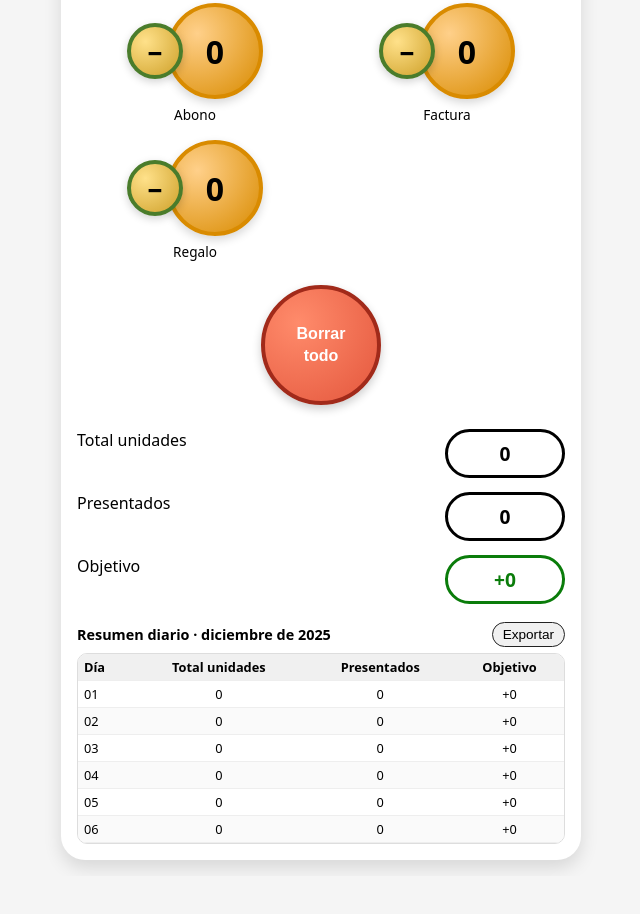
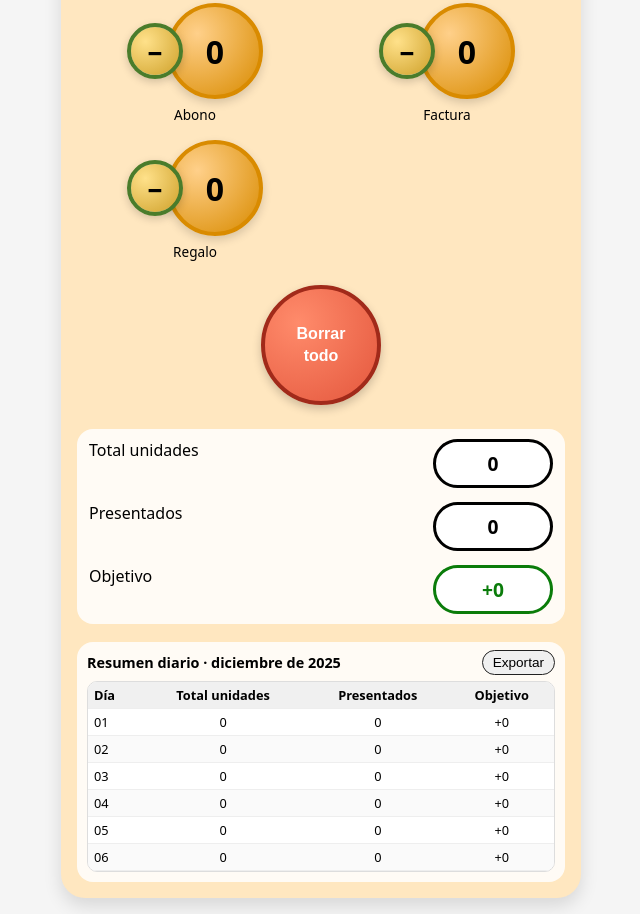
Before and after one commit to tomalic/ContadorSeguros1, a plain HTML site: page index.html in a window 1280 px wide. Shown: the part 693-1607 px from the top of the page, without its empty margins (319-959 px from the left). Before the commit the page ends 1569 px from the top, so only its background shows below. Drawn offline with Linux system fonts and the light colour scheme.

Commit message:
Add files via upload

```diff
--- a/index.html
+++ b/index.html
@@ -17,6 +17,11 @@
       --amarillo-oscuro: #cfa12a;
       --rojo: #e4573d;
       --gris-fondo: #f5f5f5;
+
+      /* colores fondo según objetivo */
+      --fondo-verde:   #d8f5d1; /* objetivo > 3 */
+      --fondo-naranja: #ffe7c0; /* 0 a 3 */
+      --fondo-rosado:  #ffd6d6; /* ≤ 0 */
     }
 
     * { box-sizing: border-box; }
@@ -33,10 +38,11 @@
     .app {
       width: 100%;
       max-width: 520px;
-      background: #fff;
+      background: var(--fondo-verde); /* valor por defecto, luego JS lo actualiza */
       border-radius: 24px;
       padding: 16px;
       box-shadow: 0 8px 18px rgba(0,0,0,0.12);
+      transition: background-color 0.25s ease;
     }
 
     .title {
@@ -47,6 +53,7 @@
       border: 3px solid black;
       border-radius: 999px;
       padding: 10px;
+      background: #fff;
     }
 
     /* ---- BOTÓN PRINCIPAL PRESENTADO ---- */
@@ -79,6 +86,7 @@
       margin-right: -18px;
       z-index: 1;
       transition: transform 0.1s ease;
+      background-clip: padding-box;
     }
 
     .minus-btn:active { transform: scale(0.95); }
@@ -148,6 +156,7 @@
       z-index: 1;
       box-shadow: 0 3px 8px rgba(0,0,0,0.18);
       transition: transform 0.1s ease;
+      background-clip: padding-box;
     }
 
     .small-minus:active { transform: scale(0.95); }
@@ -210,6 +219,9 @@
       flex-direction: column;
       gap: 14px;
       margin-bottom: 18px;
+      background: #ffffffd8;
+      border-radius: 16px;
+      padding: 10px 12px;
     }
 
     .total-row {
@@ -226,6 +238,7 @@
       font-weight: 700;
       border-radius: 999px;
       border: 3px solid black;
+      background: #fff;
     }
 
     #objetivo-box.ok { color: #0a7c0a; border-color: #0a7c0a; }
@@ -234,6 +247,9 @@
     /* ---- RESUMEN DIARIO ---- */
     .daily-section {
       margin-top: 8px;
+      background: #ffffffd8;
+      border-radius: 16px;
+      padding: 8px 10px 10px;
     }
 
     .daily-header {
@@ -245,9 +261,7 @@
       font-weight: 600;
     }
 
-    .month-label {
-      font-weight: 600;
-    }
+    .month-label { font-weight: 600; }
 
     .export-btn {
       border-radius: 999px;
@@ -263,6 +277,7 @@
       overflow: auto;
       border-radius: 10px;
       border: 1px solid #ddd;
+      background: #fff;
     }
 
     table.daily-table {
@@ -406,8 +421,7 @@ let state = { counts: {}, monthId: "", daily: {} };
 /* ---------- FECHAS ---------- */
 
 function todayDate() {
-  const d = new Date();
-  return d;
+  return new Date();
 }
 
 function formatDateKey(d) {
@@ -465,7 +479,6 @@ function loadState() {
       initStateForCurrentMonth();
       return;
     }
-    // Mes actual: recuperamos asegurando claves
     state.monthId = parsed.monthId;
     state.counts  = { ...emptyCounts(), ...(parsed.counts || {}) };
     state.daily   = parsed.daily || {};
@@ -505,6 +518,21 @@ function computeTotalsFromCounts(countsObj) {
 
 function computeMonthlyTotals() {
   return computeTotalsFromCounts(state.counts);
+}
+
+/* Cambia el color de fondo de la tarjeta según el objetivo */
+function updateBackgroundByObjective() {
+  const { objetivo } = computeMonthlyTotals();
+  const app = document.querySelector(".app");
+  if (!app) return;
+
+  if (objetivo > 3) {
+    app.style.backgroundColor = "var(--fondo-verde)";
+  } else if (objetivo >= 0 && objetivo <= 3) {
+    app.style.backgroundColor = "var(--fondo-naranja)";
+  } else {
+    app.style.backgroundColor = "var(--fondo-rosado)";
+  }
 }
 
 /* ---------- RENDER BOTONES Y TOTALES ---------- */
@@ -566,6 +594,8 @@ function renderTotals() {
     );
     if (el) el.textContent = state.counts[btn.key] || 0;
   });
+
+  updateBackgroundByObjective();
 }
 
 /* ---------- RENDER TABLA DIARIA ---------- */
@@ -575,7 +605,6 @@ function renderDailyTable() {
   const tbody = document.getElementById("daily-tbody");
   tbody.innerHTML = "";
 
-  // Etiqueta del mes
   const monthLabel = document.getElementById("month-label");
   const monthName = new Date(year, month, 1).toLocaleString("es-ES", {
     month: "long",
@@ -606,7 +635,6 @@ function renderDailyTable() {
     tr.appendChild(tdTotal);
     tr.appendChild(tdPresentados);
     tr.appendChild(tdObjetivo);
-
 
     tbody.appendChild(tr);
   }
@@ -728,10 +756,10 @@ function main() {
   renderTotals();
   renderDailyTable();
 
-  document.getElementById("btn-presentado").onclick = () => increment("presentado");
+  document.getElementById("btn-presentado").onclick   = () => increment("presentado");
   document.getElementById("minus-presentado").onclick = () => decrement("presentado");
-  document.getElementById("clear-btn").onclick = clearAll;
-  document.getElementById("export-btn").onclick = exportCSV;
+  document.getElementById("clear-btn").onclick        = clearAll;
+  document.getElementById("export-btn").onclick       = exportCSV;
 
   if ("serviceWorker" in navigator) {
     navigator.serviceWorker.register("./service-worker.js").catch(() => {});
```
